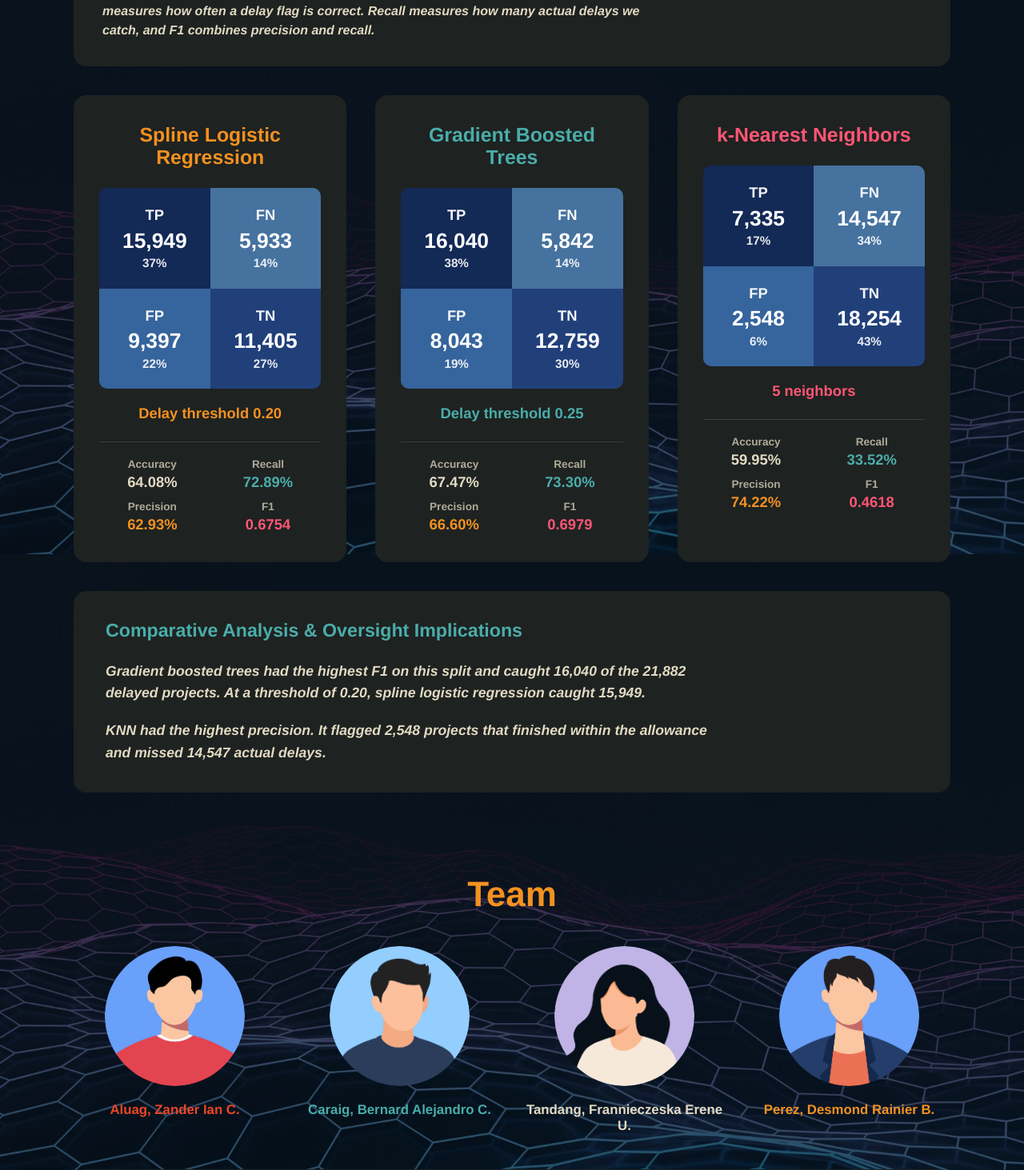
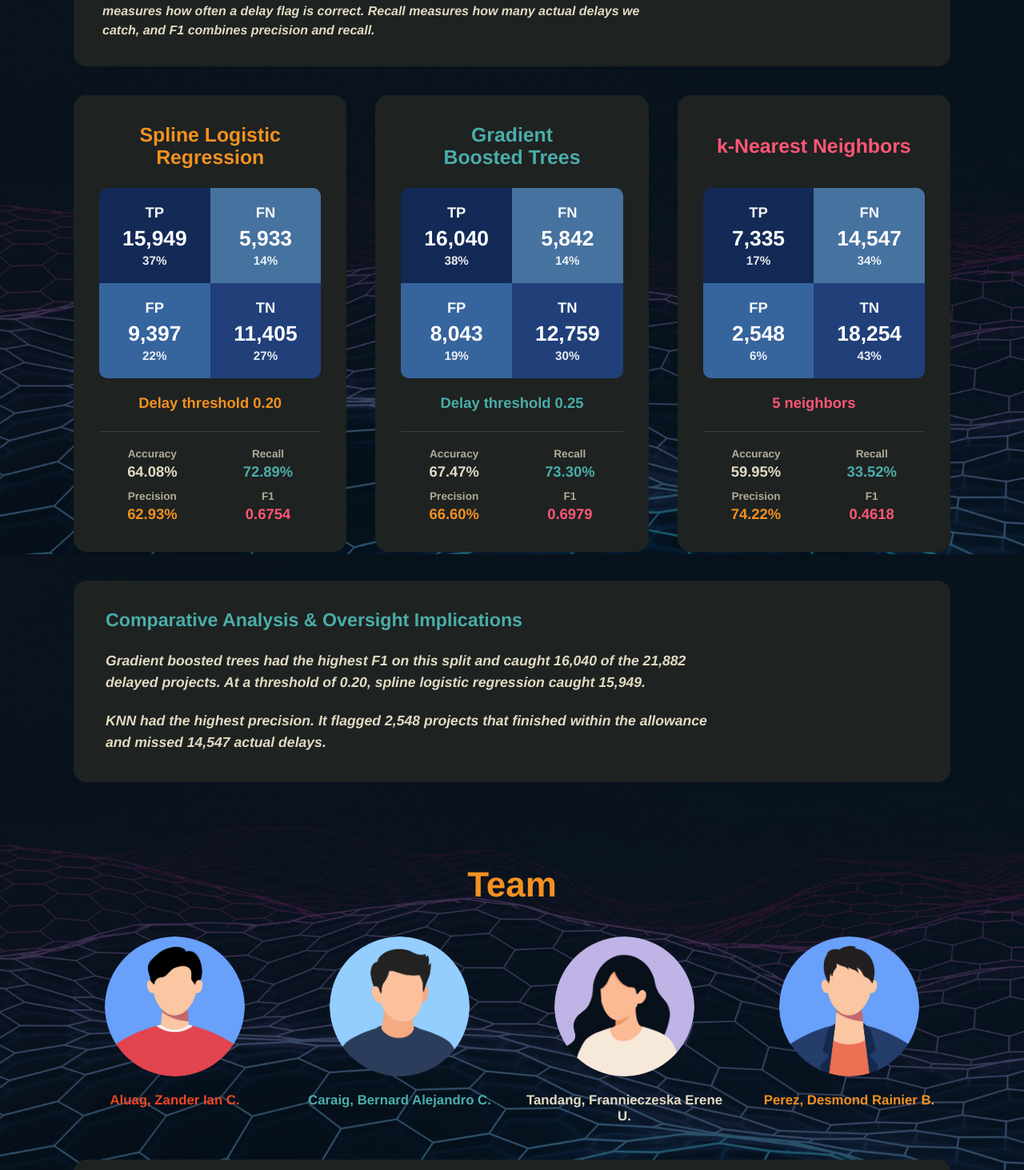
Before and after one commit to zianaluag/comparative-ml-study, a React (Vite) app in the folder website/: page / in a window 1280 px wide. Shown: the part 3307-4770 px from the top of the page at 80% size. Built offline with nearby package versions, Linux system fonts and the light colour scheme.

Commit message:
style: align results and team cards

```diff
--- a/website/src/App.css
+++ b/website/src/App.css
@@ -273,7 +273,7 @@ p {
 
 /* Section 5: Results & Discussion */
 .results-setup {
-  margin-bottom: 2.25rem;
+  margin-bottom: clamp(1.25rem, 3vw, 2.25rem);
 }
 
 .results-setup p + p {
@@ -283,21 +283,24 @@ p {
 .heatmaps-row {
   display: grid;
   grid-template-columns: repeat(3, minmax(0, 1fr));
-  gap: 2.25rem;
-  margin-bottom: 2.25rem;
+  column-gap: clamp(1.25rem, 3vw, 2.25rem);
+  margin-bottom: clamp(1.25rem, 3vw, 2.25rem);
 }
 
 .heatmap-panel {
-  display: flex;
-  flex-direction: column;
-  align-items: center;
-  padding: 2.25rem 2rem;
+  display: grid;
+  grid-row: span 4;
+  grid-template-rows: subgrid;
+  justify-items: center;
+  padding: clamp(1.125rem, 3vw, 2.25rem) clamp(1.125rem, 2.5vw, 2rem);
 }
 
 .heatmap-title {
   font-size: 1.55rem;
   text-align: center;
-  margin-bottom: 1.5rem;
+  text-wrap: balance;
+  align-self: center;
+  margin-bottom: clamp(1rem, 2.5vw, 1.5rem);
 }
 
 .cm-grid {
@@ -314,7 +317,7 @@ p {
   flex-direction: column;
   align-items: center;
   justify-content: center;
-  padding: 1.45rem 1rem;
+  padding: 1.25rem clamp(0.375rem, 1.25vw, 1rem);
   color: #ffffff;
 }
 
@@ -384,11 +387,17 @@ p {
   font-size: 1.15rem;
 }
 
+.cm-value,
+.cm-pct,
+.metric-val {
+  font-variant-numeric: tabular-nums;
+}
+
 .discussion-card {
   display: flex;
   flex-direction: column;
   gap: 1.25rem;
-  padding: 2.25rem 2.5rem;
+  padding: clamp(1.25rem, 4vw, 2.25rem) clamp(1.125rem, 4vw, 2.5rem);
 }
 
 .discussion-heading {
@@ -400,26 +409,26 @@ p {
   font-size: 1.1rem;
 }
 
-/* Section 6: Team (Flexbox Row) */
+/* Section 6: Team */
 .team-row {
-  display: flex;
-  justify-content: space-between;
-  gap: 1.75rem;
-  margin-bottom: 2.75rem;
+  display: grid;
+  grid-template-columns: repeat(4, minmax(0, 1fr));
+  gap: clamp(1rem, 3vw, 1.75rem);
+  margin-bottom: clamp(1.5rem, 4vw, 2.75rem);
 }
 
 .team-member {
-  flex: 1;
   display: flex;
   flex-direction: column;
   align-items: center;
   text-align: center;
-  gap: 1.25rem;
+  gap: clamp(0.75rem, 2vw, 1.25rem);
 }
 
 .avatar {
-  width: 175px;
-  height: 175px;
+  width: min(100%, 175px);
+  height: auto;
+  aspect-ratio: 1;
   border-radius: 50%;
   object-fit: cover;
   overflow: hidden;
@@ -432,6 +441,10 @@ p {
 
 .team-card p {
   font-size: 1.12rem;
+}
+
+.team-card p + p {
+  margin-top: 0.75rem;
 }
 
 /* Responsive adjustments */
@@ -453,16 +466,16 @@ p {
 
   .heatmaps-row {
     grid-template-columns: 1fr;
+    row-gap: 1.25rem;
+  }
+
+  .heatmap-panel {
+    grid-row: auto;
+    grid-template-rows: auto;
   }
 
   .team-row {
-    flex-wrap: wrap;
-    justify-content: center;
-    gap: 2.25rem;
-  }
-
-  .team-member {
-    flex: 0 1 42%;
+    grid-template-columns: repeat(2, minmax(0, 1fr));
   }
 }
 
@@ -497,12 +510,6 @@ p {
   }
 }
 
-@media (max-width: 540px) {
-  .team-member {
-    flex: 1 1 100%;
-  }
-}
-
 @media (prefers-reduced-motion: reduce) {
   html {
     scroll-behavior: auto;
```
